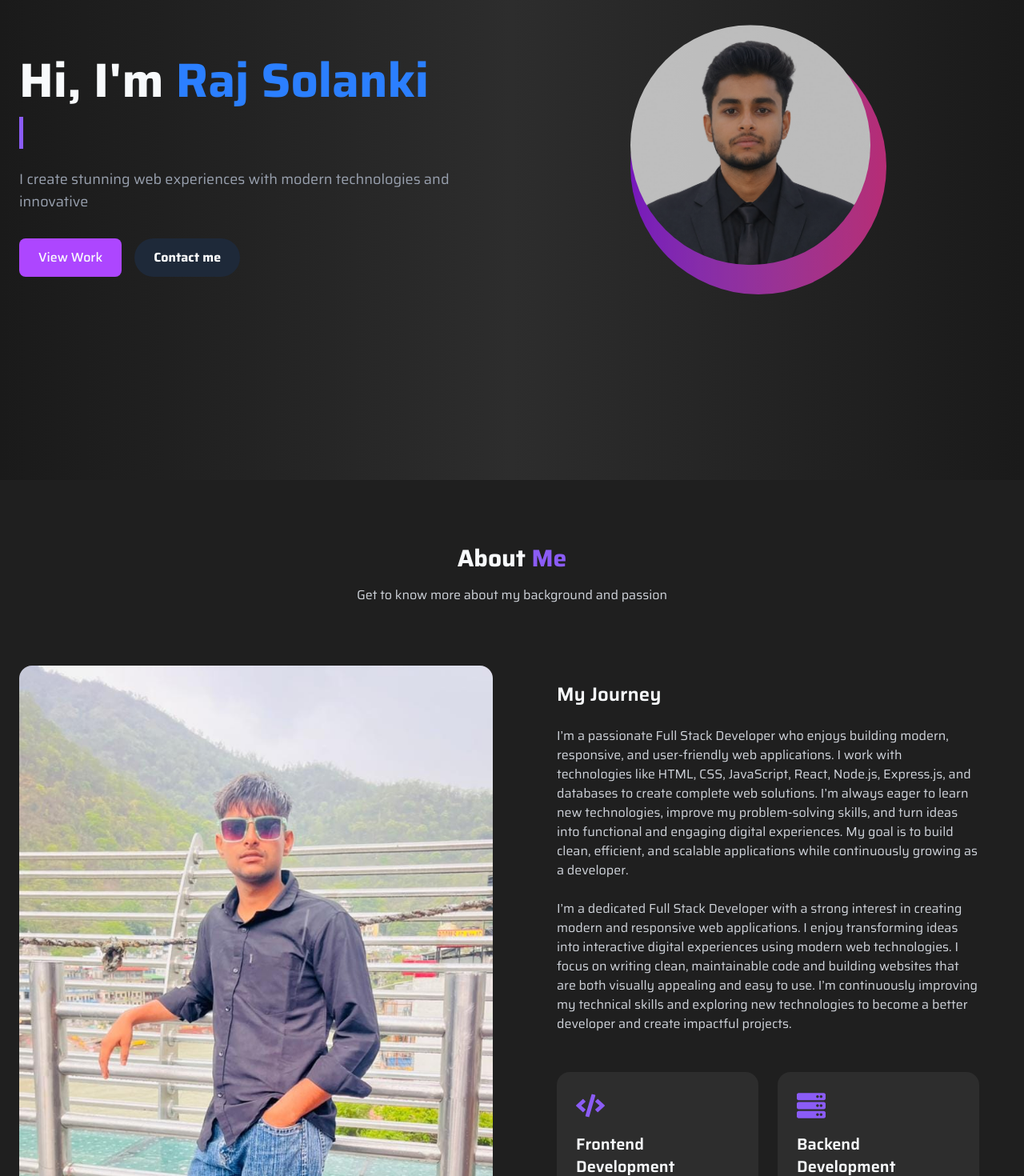
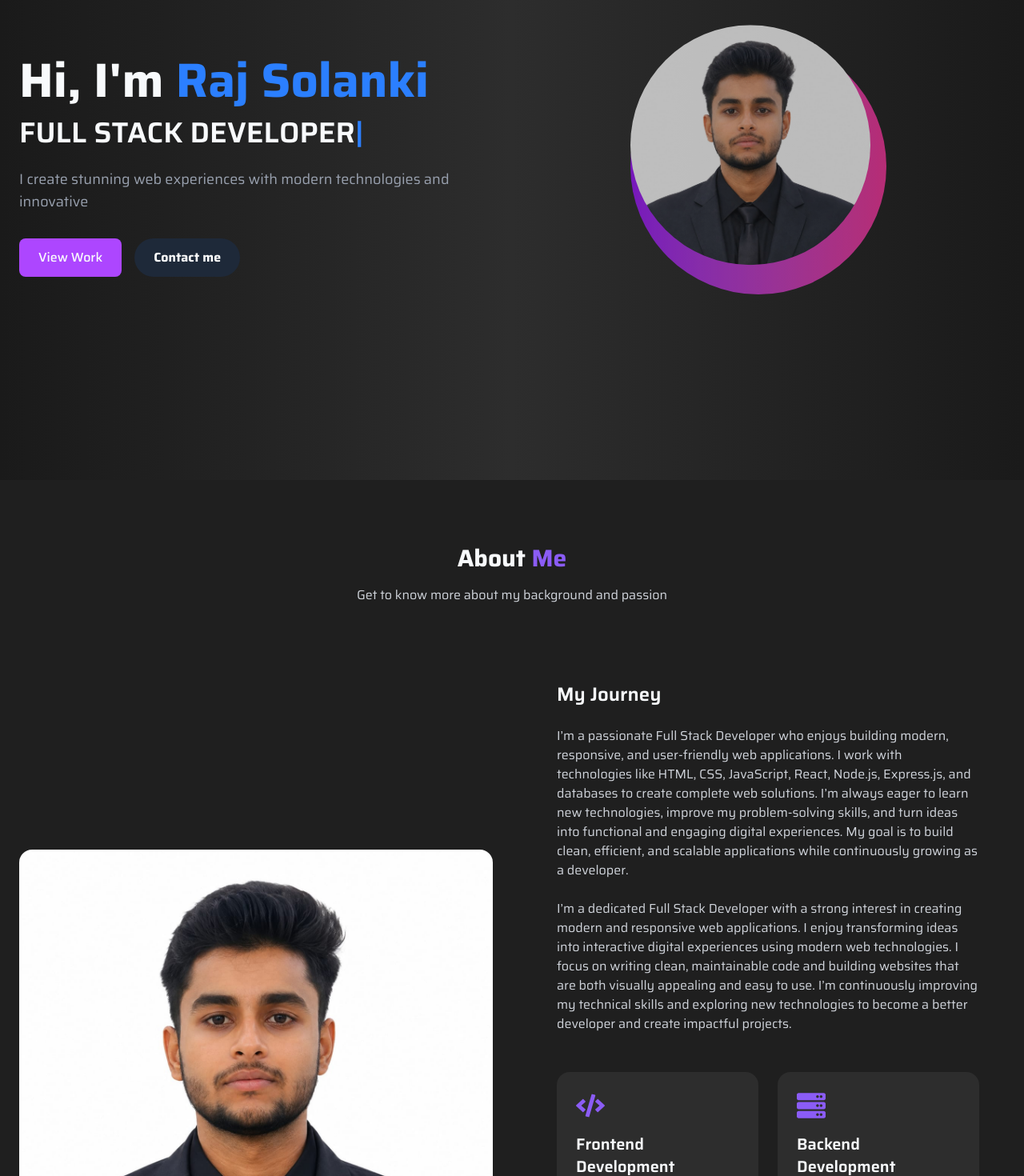
Before and after one commit to rajthakur90789-lgtm/MYportfolio, a React (Vite) app: page / in a window 1280 px wide. Shown: the part 200-1670 px from the top of the page at 80% size. Built offline with nearby package versions, Linux system fonts and the light colour scheme.

Commit message:
fix render start command

```diff
--- a/package.json
+++ b/package.json
@@ -6,6 +6,7 @@
   "scripts": {
     "dev": "vite",
     "build": "vite build",
+    "start": "vite preview --host 0.0.0.0 --port $PORT",
     "lint": "oxlint",
     "preview": "vite preview"
   },
--- a/src/components/About.jsx
+++ b/src/components/About.jsx
@@ -7,7 +7,7 @@ import {
   FaLightbulb
 } from 'react-icons/fa'
 
-import rajprofile from '../assets/assets/rajprofile.jpeg'
+import rajprofile from '../assets/assets/Linkprofile.jpeg'
 
 const About = () => {
 
@@ -71,9 +71,9 @@ const About = () => {
               whileInView={{ opacity: 1, y: 0 }}
               transition={{ duration: 0.9, ease: "easeOut" }}
               viewport={{ once: false, amount: 0.2 }}
-          className='w-full h-full object-cover'
+              className="w-full h-full object-cover"
               src={rajprofile}
-        alt='profile'
+              alt="profile"
             />
 
           </div>
--- a/src/components/Hero.jsx
+++ b/src/components/Hero.jsx
@@ -1,8 +1,26 @@
-import React from 'react'
+import React, { useEffect, useState } from 'react'
 import { motion } from 'framer-motion'
 
+const Hero = () => {
 
-const Hero = () => {
+  const text = "FULL STACK DEVELOPER"
+  const [displayText, setDisplayText] = useState("")
+
+  useEffect(() => {
+    let index = 0
+
+    const typing = setInterval(() => {
+      if (index < text.length) {
+        setDisplayText(text.slice(0, index + 1))
+        index++
+      } else {
+        clearInterval(typing)
+      }
+    }, 150)
+
+    return () => clearInterval(typing)
+  }, [])
+
   return (
     <motion.div
       initial={{ opacity: 0, y: 50 }}
@@ -12,15 +30,19 @@ const Hero = () => {
       id="home"
       className='min-h-screen flex items-center pt-20 pb-16 bg-gradient-to-r from-[#1a1a1a] via-[#2d2d2d] to-[#1a1a1a]'
     >
+
       <div className='container mx-auto px-6 flex flex-col md:flex-row items-center justify-between'>
+
         {/* left side content */}
         <div className='md:w-1/2 mb-10 md:mb-0'>
+
           <h1 className='text-4xl md:text-6xl font-bold mb-4'>
             Hi, I'm <span className='text-blue-500'>Raj Solanki</span>
           </h1>
 
-          <h2 className='text-2xl md:text-4xl font-semibold mb-6 typewriter'>
-            FULL STACK DEVELOPER
+          <h2 className='text-2xl md:text-4xl font-semibold mb-6'>
+            {displayText}
+            <span className='text-blue-500'>|</span>
           </h2>
 
           <p className='text-lg text-gray-400 mb-8'>
@@ -28,6 +50,7 @@ const Hero = () => {
           </p>
 
           <div className='flex space-x-4'>
+
             <a
               href="#Project"
               className='px-6 py-3 bg-purple-500 rounded-lg font-medium hover:bg-purple-700 transition duration-300'
@@ -41,28 +64,39 @@ const Hero = () => {
             >
               Contact me
             </a>
+
           </div>
+
         </div>
+
         {/* right side image */}
         <div className='md:w-1/2 flex justify-center'>
+
           <div className='relative w-64 h-64 md:w-80 md:h-80'>
-          <div className='absolute inset-0 rounded-full bg-gradient-to-r from-purple-600 to-pink-500  opacity-70'>
-            < motion.img
-            animate={{y:[0, -20, 0]}}
+
+            <div className='absolute inset-0 rounded-full bg-gradient-to-r from-purple-600 to-pink-500 opacity-70'>
+
+              <motion.img
+                animate={{ y: [0, -20, 0] }}
                 transition={{
                   duration: 4,
                   repeat: Infinity,
                   repeatType: "loop",
                   ease: "easeInOut",
                 }}
-            className='relative rounded-full w-65 h-65 md:w-75 md:h-75 object-cover z-10 '
-            src='src/assets/assets/Linkprofile.jpeg' alt='profile' />
+                className='relative rounded-full w-65 h-65 md:w-75 md:h-75 object-cover z-10'
+                src='/src/assets/assets/Linkprofile.jpeg'
+                alt='profile'
+              />
 
-          </div>
             </div>
 
           </div>
+
         </div>
+
+      </div>
+
     </motion.div>
   )
 }
```
Lines whose indentation alone changed are shown as unchanged.
